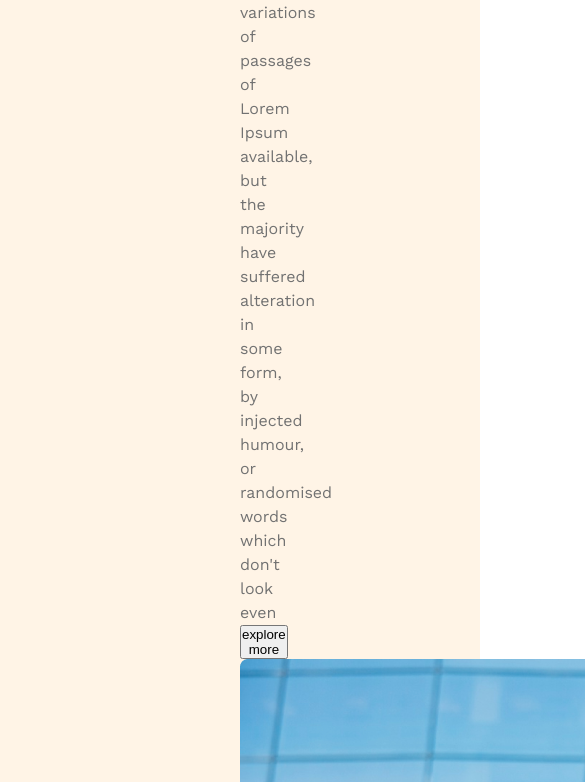
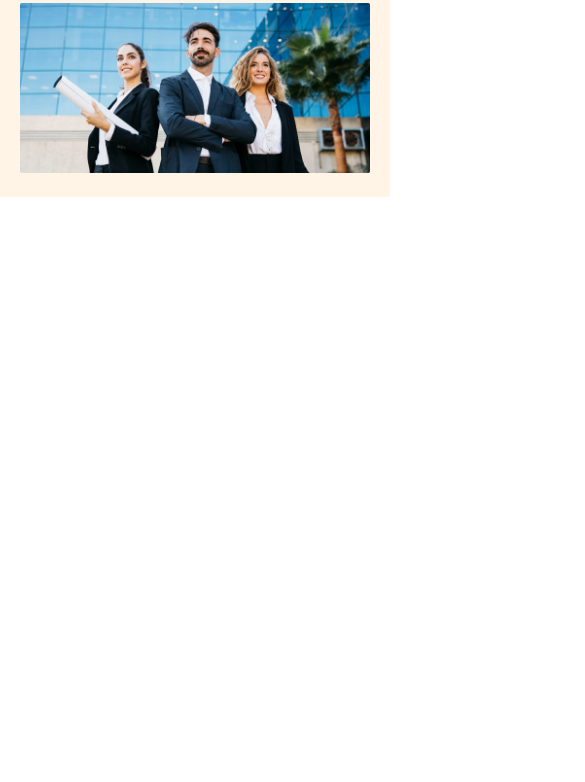
Before and after one commit to MarufCodeSculptor/G3-architects_website, a plain HTML site: page index.html in a window 390 px wide. Shown: the part 607-1389 px from the top of the page, 585 px wide, since content can reach past the window. After the commit the page ends 844 px from the top, so only its background shows below. Drawn offline with nearby package versions, Linux system fonts and the light colour scheme.

Commit message:
finished the header section with responsive

```diff
--- a/arqitech.css
+++ b/arqitech.css
@@ -2,13 +2,19 @@
 @import url("https://fonts.googleapis.com/css2?family=Russo+One&family=Sora:wght@300;400;500;600;700;800&family=Work+Sans:ital,wght@0,200;0,300;0,400;0,500;0,600;0,700;0,800;0,900;1,200&display=swap");
 /*  override default style */
 /* shaared styles */
-.btn-primary{
-
+.btn-primary {
+  color: #fff;
+  text-align: center;
+  font-size: 1.25rem;
+  font-weight: 600;
+  padding: 20px 25px;
+  border-radius: 8px;
+  background:#FF900E;
 }
 
 * {
   margin: 0;
-  padding: 0;
+  /* padding: 0; */
   box-sizing: border-box;
 }
 
@@ -26,7 +32,7 @@ nav {
   justify-content: space-between;
 }
 nav h3 {
-  color:#131313;
+  color: #131313;
   text-align: center;
   font-family: "Work Sans";
   font-size: 45px;
@@ -58,15 +64,40 @@ nav li a {
   margin: 0 auto;
 }
 .banner-tittle {
-  color:#131313;
+  color: #131313;
   text-align: center;
   font-size: 4rem;
   font-weight: 700;
 }
 .banner-description {
-  color:#727272;
+  color: #727272;
   text-align: center;
   font-size: 1rem;
   font-weight: 400;
-  line-height:1.5em;
+  line-height: 1.5em;
 }
+.banner img{
+    width: 100%;
+    margin-top: 20px ;
+}
+/* responsive styles */
+/* smaller device  */
+@media screen and (max-width:576px){
+    header{
+        padding: 20px;
+    }
+    nav{
+        flex-direction: column;
+    }
+}
+
+/*  medium devices  */
+@media screen and (min-width:576px) and (max-width:960px) {
+    nav{
+        flex-direction: column
+    }
+
+    .header{
+        padding: 20px;
+    }
+}
--- a/index.html
+++ b/index.html
@@ -7,7 +7,7 @@
     <link rel="stylesheet" href="arqitech.css" />
   </head>
   <body>
-    <header>
+    <header class="header">
       <nav>
         <h3>g3 architect</h3>
         <ul>
```
